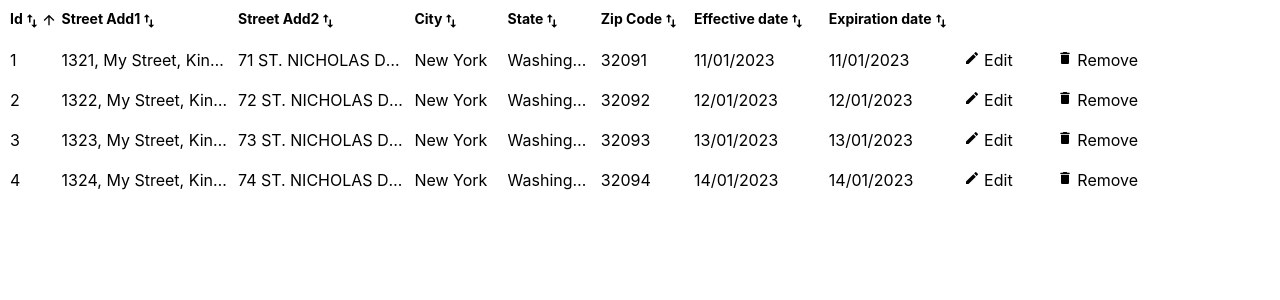
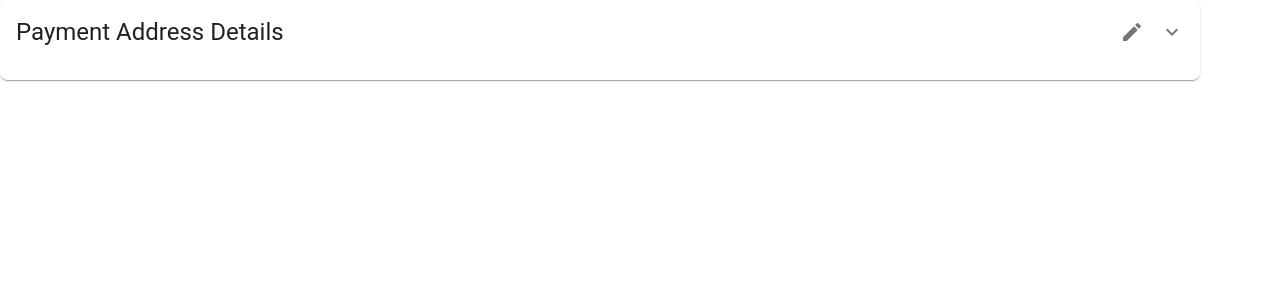
Before and after one commit to sumitbhalekar/virtualized-table, a React (Create React App) app: page / in a window 1280 px wide. Shown: the top 300 px of the page. Built offline with nearby package versions, Linux system fonts and the light colour scheme.

Commit message:
card and filter changes

```diff
--- a/src/App.js
+++ b/src/App.js
@@ -185,7 +185,8 @@ function App() {
 
   return (
     <>
-      {/* <CardView /> */}
+      <CardView
+        cardBody={
           <VirtualizedTable
             rowsData={rows}
             columnsData={columns}
@@ -202,6 +203,9 @@ function App() {
             sortByValue={sortByValue}
             sortByDirection={sortByDirection}
           />
+        }
+      />
+
       {/* <Button
         variant="outlined"
         style={{ marginTop: 20, width: 250 }}
--- a/src/CardView/index.js
+++ b/src/CardView/index.js
@@ -1,17 +1,17 @@
+import { Edit } from "@mui/icons-material";
+import ExpandMoreIcon from "@mui/icons-material/ExpandMore";
+import { CardHeader } from "@mui/material";
 import Card from "@mui/material/Card";
 import CardActions from "@mui/material/CardActions";
 import CardContent from "@mui/material/CardContent";
 import Collapse from "@mui/material/Collapse";
+import IconButton from "@mui/material/IconButton";
 import { styled } from "@mui/material/styles";
 import * as React from "react";
+import { PropTypes } from "prop-types";
 
-import ExpandMoreIcon from "@mui/icons-material/ExpandMore";
-import { CardHeader } from "@mui/material";
-
-import { Edit } from "@mui/icons-material";
-import IconButton from "@mui/material/IconButton";
-
-export const CardView = () => {
+export const CardView = (props) => {
+  const { cardBody } = props;
   const [expanded, setExpanded] = React.useState(false);
 
   const handleExpandClick = () => {
@@ -51,8 +51,12 @@ export const CardView = () => {
       />
       <CardActions disableSpacing></CardActions>
       <Collapse in={expanded} timeout="auto" unmountOnExit>
-        <CardContent></CardContent>
+        <CardContent>{cardBody}</CardContent>
       </Collapse>
     </Card>
   );
 };
+
+CardView.propTypes = {
+  cardBody: PropTypes.any,
+};
--- a/src/VirtualizedTable/index.js
+++ b/src/VirtualizedTable/index.js
@@ -4,32 +4,22 @@ import { AutoSizer, Column, SortDirection, Table } from "react-virtualized";
 import "react-virtualized/styles.css";
 
 export const VirtualizedTable = (props) => {
-  const rowFinalData = props.rowsData;
-  const colFinalData = props.columnsData;
-  const tableHeight = props.tableHeight;
-  const tableWidth = props.tableWidth;
-  const rowHeight = props.rowHeight;
-  const headerHeight = props.headerHeight;
-  const headerStyle = props.headerStyle;
-  const sortByValue = props.sortByValue;
-  const sortByDirection = props.sortByDirection;
+  const {
+    rowsData,
+    columnsData,
+    tableHeight,
+    tableWidth,
+    rowHeight,
+    headerHeight,
+    headerStyle,
+    sortByValue,
+    sortByDirection,
+  } = props;
 
-  const [sortedList, setSortedList] = React.useState(rowFinalData);
-
-  const sortFunctionality = ({ sortBy, sortDirection }) => {
-    const data1 = rowFinalData.sort(function (a, b) {
-      var x = a[sortBy];
-      var y = b[sortBy];
-      return x - y;
-    });
-    const sortedData =
-      sortDirection === SortDirection.DESC ? data1.reverse() : data1;
-    setSortedList(sortedData);
-  };
+  const [sortedList, setSortedList] = React.useState(rowsData);
 
   const sortAction = (sortBy, sortDirection) => {
-    console.log("Value----", sortBy, sortDirection);
-    const data1 = rowFinalData.sort(function (a, b) {
+    const data1 = rowsData?.sort(function (a, b) {
       var x = a[sortBy];
       var y = b[sortBy];
       return x - y;
@@ -47,7 +37,7 @@ export const VirtualizedTable = (props) => {
           width={tableWidth}
           height={tableHeight}
           rowHeight={rowHeight}
-          rowCount={rowFinalData.length}
+          rowCount={rowsData?.length}
           rowGetter={({ index }) => sortedList[index]}
           sort={(p) => {
             sortAction(p.sortBy, p.sortDirection);
@@ -56,7 +46,7 @@ export const VirtualizedTable = (props) => {
           sortBy={sortByValue}
           sortDirection={sortByDirection}
         >
-          {colFinalData?.map(
+          {columnsData?.map(
             ({ dataKey, cellRenderer, headerRenderer, ...other }, index) => {
               return (
                 <Column
```
Lines whose indentation alone changed are shown as unchanged.
